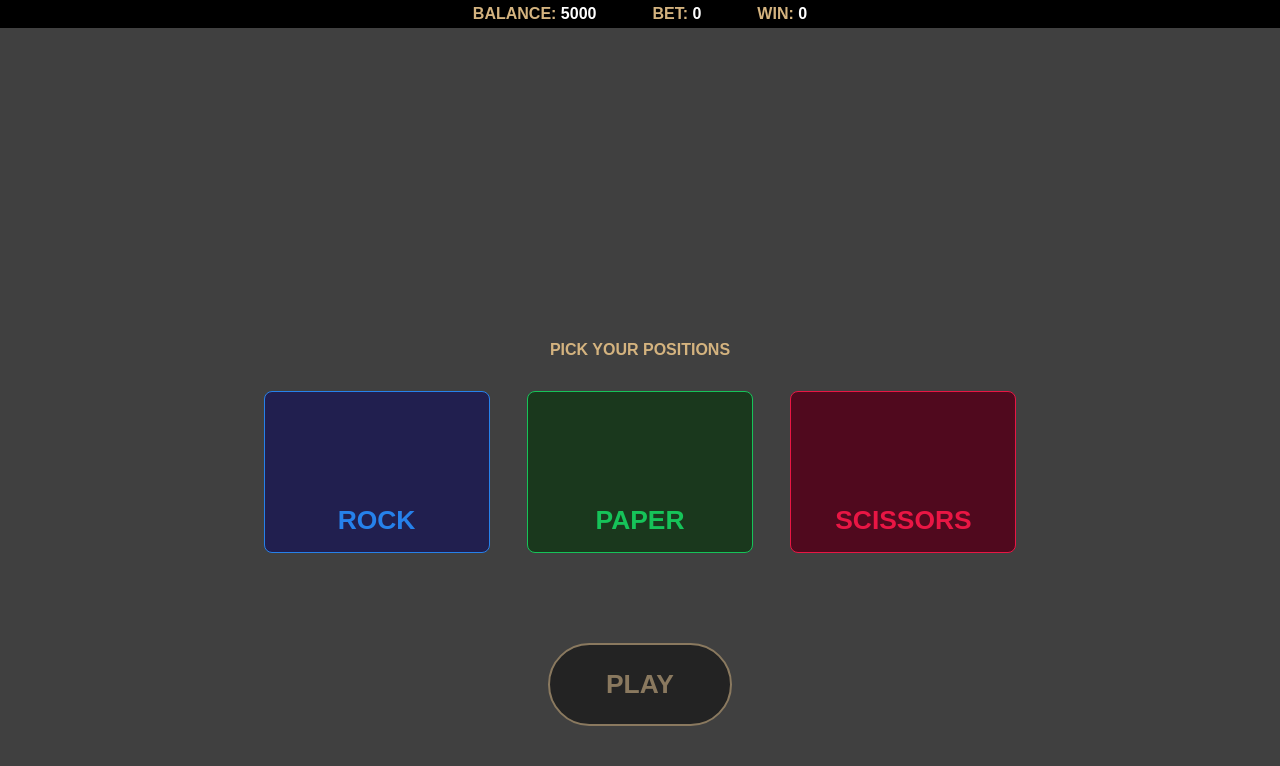
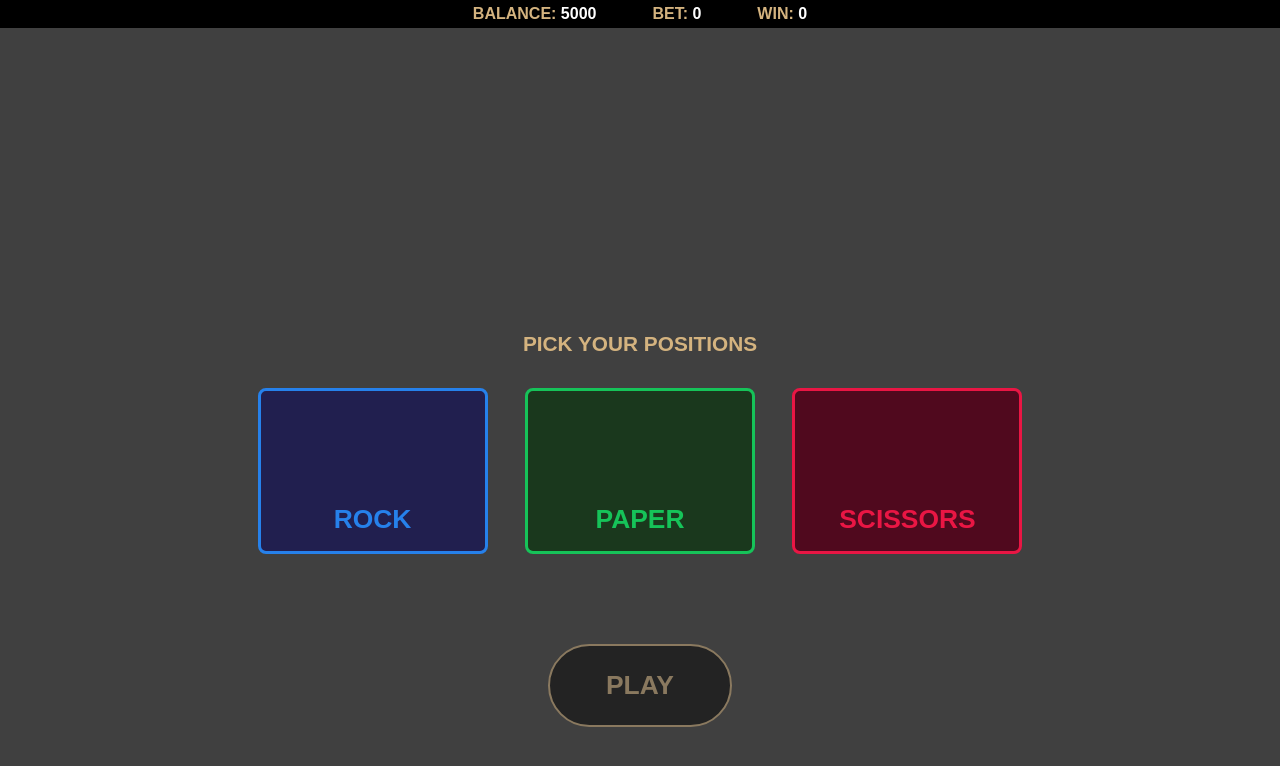
Before and after one commit to Nikolai-Iakushchenko/rock_paper_scissors, a React (Vite) app: page / in a window 1280 px wide. Shown: the top 766 px of the page. Built offline with nearby package versions, Linux system fonts and the light colour scheme.

Commit message:
update styles

```diff
--- a/src/components/App/BettingPosition/BettingPosition.module.css
+++ b/src/components/App/BettingPosition/BettingPosition.module.css
@@ -2,6 +2,7 @@
   display: grid;
   grid-template-rows: 1fr auto;
   justify-content: center;
+  align-items: center;
   /*height: 60%;*/
   height: 16vh;
   min-height: 4em;
@@ -10,7 +11,10 @@
   /*width: 100%;*/
   border-radius: 0.5em;
   padding: 1em;
-  border: 1px solid;
+  /*box-sizing: border-box;*/
+  border: 0.2rem solid;
+  /*outline: 0.2rem solid;*/
+  /*box-shadow: inset 0.2rem 0.2rem 0.2rem 0.2rem;*/
 }
 
 .blue {
@@ -29,7 +33,8 @@
 }
 
 .winner {
-  border-width: 3px;
+  border-width: 0.4rem;
+  /*outline: 0.4rem solid;*/
 }
 
 .betArea {
--- a/src/components/App/BettingPosition/BettingPosition.tsx
+++ b/src/components/App/BettingPosition/BettingPosition.tsx
@@ -1,7 +1,7 @@
 import styles from "./BettingPosition.module.css";
 import cn from "classnames";
 import Bet from "../../Bet/Bet.tsx";
-import { BettingOption } from "../../BettingPositions/BettingPositionList.tsx";
+import { BettingOption } from "../../BettingPositionList/BettingPositionList.tsx";
 import { BettingOptionTheme } from "../../../config/BettingOptions.ts";
 // import { BETTING_POSITION_THEME } from "../../Game/Game.tsx";
 
--- a/src/components/BettingPositions/BettngPositionList.module.css
+++ b/src/components/BettingPositionList/BettngPositionList.module.css
@@ -1,11 +1,11 @@
 .bettingPositionList {
   display: grid;
   justify-content: center;
+  align-items: center;
   /*align-content: start;*/
   padding: 1em;
   grid-auto-flow: column;
   grid-column-gap: 3%;
-  /*align-items: center;*/
 }
 
 .bettingPositionContainer {
--- a/src/components/Game/Game.tsx
+++ b/src/components/Game/Game.tsx
@@ -1,6 +1,6 @@
 import styles from "./Game.module.css";
 import MessagePanel from "../MessagePanel/MessagePanel.tsx";
-import BettingPositionList from "../BettingPositions/BettingPositionList.tsx";
+import BettingPositionList from "../BettingPositionList/BettingPositionList.tsx";
 import ControlPanel from "../ControlPanel/ControlPanel.tsx";
 import BettingDoneButton from "../BettingDoneButton/BettingDoneButton.tsx";
 import { useEffect, useState } from "react";
@@ -9,7 +9,8 @@ import calculateCoefficient from "../../utils/CalculateCoefficient.ts";
 import { BettingOption } from "../../config/BettingOptions.ts";
 import calculateTieReturn from "../../utils/CalculateTieReturn.ts";
 
-const PLAYING_DURATION = 3000;
+// todo update to 3000
+const PLAYING_DURATION = 1000;
 
 // export type BettingOption = "rock" | "paper" | "scissors";
 // export enum BettingOption {
--- a/src/components/StartGameMessage/StartGameMessage.module.css
+++ b/src/components/StartGameMessage/StartGameMessage.module.css
@@ -1,4 +1,5 @@
 .startGameMessage {
   color: var(--golden);
   align-self: end;
+  font-size: 1.3rem;
 }
--- a/src/utils/CalculateReturn.ts
+++ b/src/utils/CalculateReturn.ts
@@ -1,13 +1,13 @@
 // import {
 //   BettingOption,
-//   BettingPositions,
+//   BettingPositionList,
 //   Tie,
 // } from "../components/Game/Game.tsx";
 //
 //
 //
 // export default function calculateReturn(
-//   playerBets: BettingPositions,
+//   playerBets: BettingPositionList,
 //   winningBet: BettingOption | Tie,
 //   playerChoice: BettingOption,
 // ) {
```
Also changed, not shown: src/components/BettingPositionList/BettingPositionList.tsx (renamed from src/components/BettingPositions/BettingPositionList.tsx).
